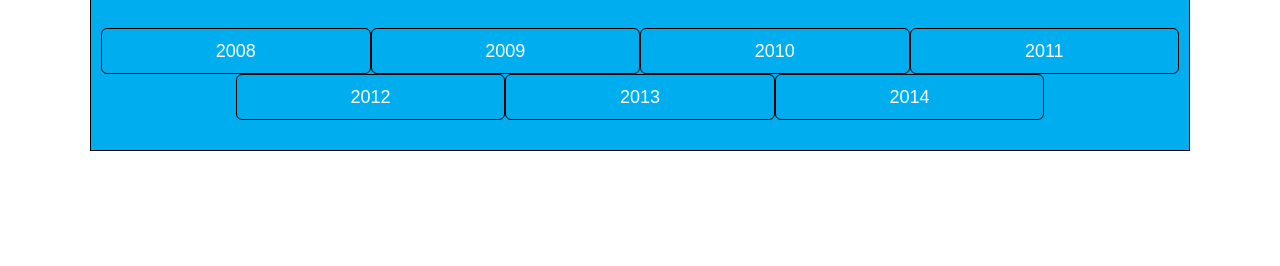
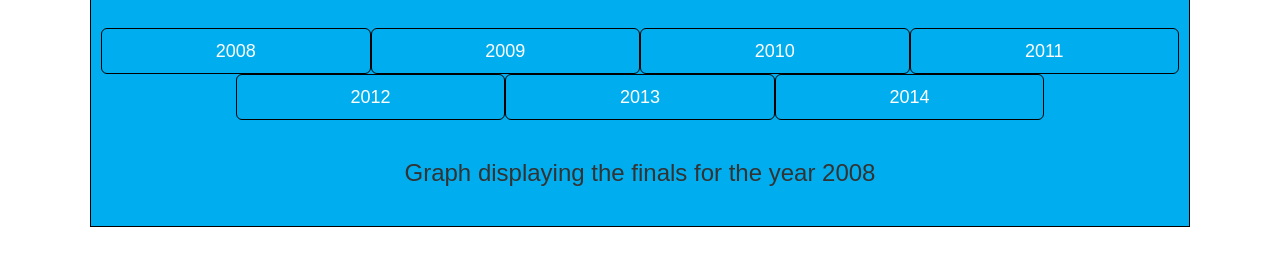
Before and after one commit to DavidSheridan/SWEN-303-Group-Project, a plain HTML site: page src/html/final_results.html in a window 1280 px wide. Shown: the part 152-418 px from the top of the page. Drawn offline with nearby package versions, Linux system fonts and the light colour scheme.

Commit message:
Changed it to hoepfully make the table on startup.

```diff
--- a/src/html/final_results.html
+++ b/src/html/final_results.html
@@ -57,6 +57,7 @@
             <div id="finals_graph" class="default">
                 <div id="graph_border"></div>
                 <script type="text/javascript">
+		    onStartup(2008);
                     update_finals_graph("2008-Table1.json");
                 </script>
             </div>
```
